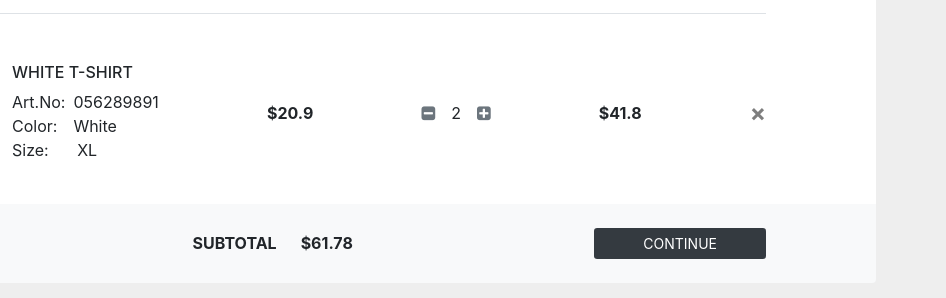
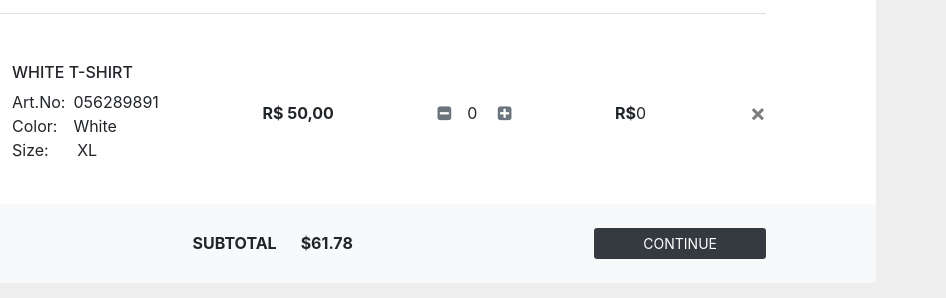
Before and after one commit to MagdielPaulo/marketcar, a plain HTML site: page index.html in a window 1280 px wide. Shown: the part 386-684 px from the top of the page, 334-1280 px from the left. Drawn offline with nearby package versions, Linux system fonts and the light colour scheme.

Commit message:
Refactor HTML structure for product display and update pricing format

```diff
--- a/index.html
+++ b/index.html
@@ -13,7 +13,7 @@
 <body>
     <div class="container bg-white rounded-top mt-5" id="zero-pad">
     <div class="row d-flex justify-content-center">
-        <div class="col-lg-10 col-12 pt-3">
+        <div class="col-lg-10 col-12 pt-3" id="carrinho">
             <div class="d-flex">
                 <div class="pt-1"><h4>My T-shirt</h4></div>
                 <div class="ml-auto p-2"><a href="#" class="text-dark text-decoration-none" id="mobile-font">LOGIN</a></div>
@@ -29,7 +29,7 @@
                 <div class="px-lg-5 ml-lg-1" id="quantity">QUANTITY</div>
                 <div class="px-lg-5 ml-lg-3" id="total">TOTAL</div>
             </div>
-            <div class="d-flex flex-row justify-content-between align-items-center pt-lg-4 pt-2 pb-3 border-bottom mobile">
+            <div id="produto0" class="d-flex flex-row justify-content-between align-items-center pt-lg-4 pt-2 pb-3 border-bottom mobile">
                 <div class="d-flex flex-row align-items-center">
                     <div><img src="https://images.unsplash.com/photo-1529374255404-311a2a4f1fd9?ixlib=rb-1.2.1&ixid=eyJhcHBfaWQiOjEyMDd9&auto=format&fit=crop&w=500&q=60" width="150" height="150" alt="" id="image"></div>
                     <div class="d-flex flex-column pl-md-3 pl-1">
@@ -56,11 +56,13 @@
                         <div>Size:<span class="pl-4"> XL</span></div>
                     </div>
                 </div>
-                <div class="pl-md-0 pl-1"><b>$20.9</b></div>
+                <div class="pl-md-0 pl-1"><b>R$ 50,00</b></div>
                 <div class="pl-md-0 pl-2">
-                    <span class="fa fa-minus-square text-secondary"></span><span class="px-md-3 px-1">2</span><span class="fa fa-plus-square text-secondary"></span>
+                    <span class="fa fa-minus-square text-secondary">
+                        </span><span class="px-md-3 px-1" id="quantidade0">0</span>
+                    <span class="fa fa-plus-square text-secondary"></span>
                 </div>
-                <div class="pl-md-0 pl-1"><b>$41.8</b></div>
+                <div class="pl-md-0 pl-1"><b>R$</b><span id="total0">0</span></div>
                 <div class="close">&times;</div>
             </div>
 
```
